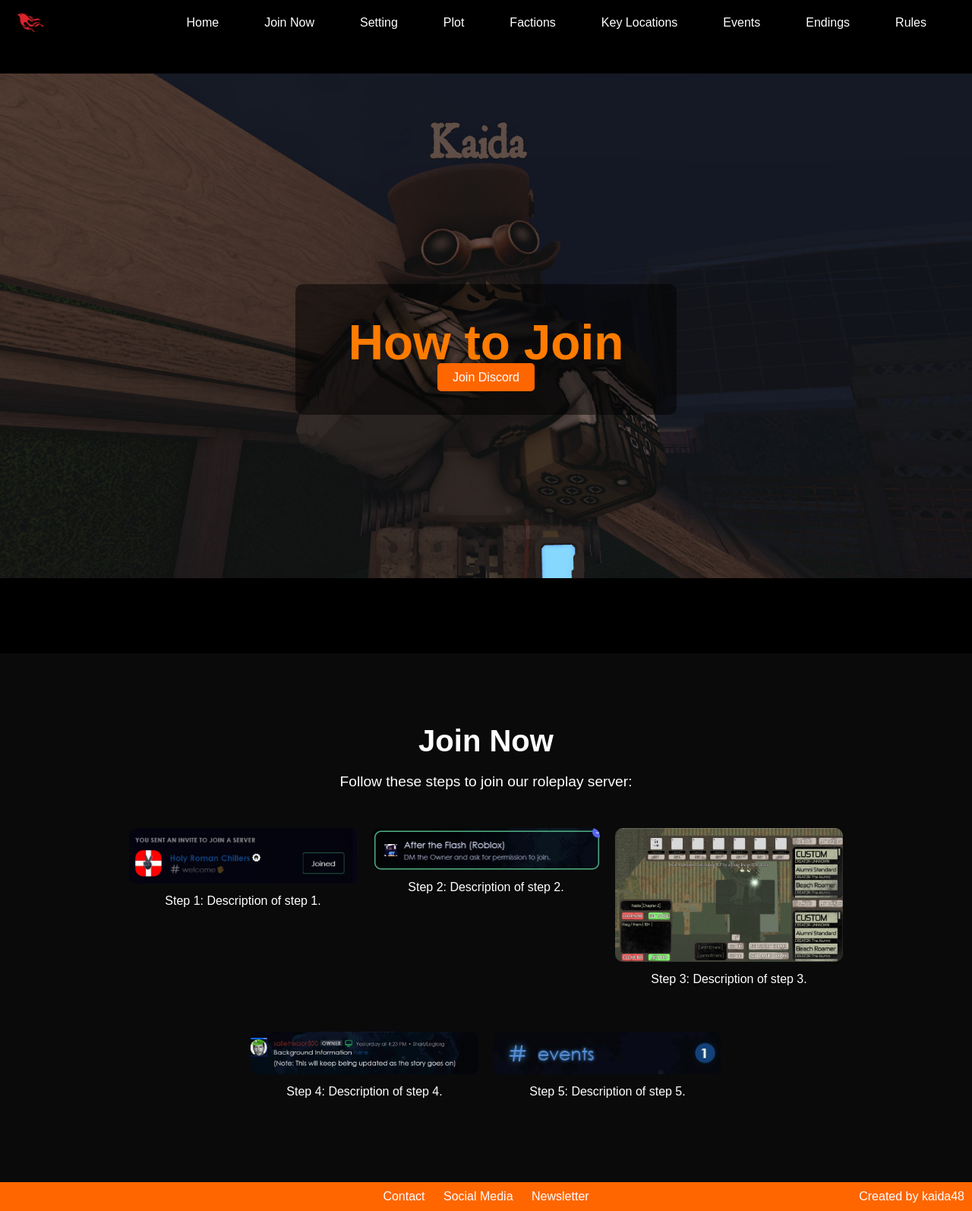
After one commit to kaida48/kaida48.github.io, a PHP site: page /join.html in a window 1280 px wide. The commit adds this page. Shown: the whole page at 76% size. Run offline with PHP 8.4, Linux system fonts and the light colour scheme; some web fonts are replaced.

Commit message:
Homepage Finish
Finished Homepage, started Join Now Page

```diff
--- a/endings.html
+++ b/endings.html
@@ -16,6 +16,7 @@
         <nav>
             <ul>
                 <li><a href="index.html" aria-label="Home">Home</a></li>
+                <li><a href="join.html" aria-label="Join Now">Join Now</a></li>
                 <li><a href="setting.html" aria-label="Setting">Setting</a></li>
                 <li><a href="plot.html" aria-label="Plot">Plot</a></li>
                 <li><a href="factions.html" aria-label="Factions">Factions</a></li>
--- a/factions.html
+++ b/factions.html
@@ -16,6 +16,7 @@
         <nav>
             <ul>
                 <li><a href="index.html" aria-label="Home">Home</a></li>
+                <li><a href="join.html" aria-label="Join Now">Join Now</a></li>
                 <li><a href="setting.html" aria-label="Setting">Setting</a></li>
                 <li><a href="plot.html" aria-label="Plot">Plot</a></li>
                 <li><a href="factions.html" aria-label="Factions">Factions</a></li>
--- /dev/null
+++ b/join.html
@@ -0,0 +1,100 @@
+<!DOCTYPE html>
+<html lang="en">
+<head>
+    <meta charset="UTF-8">
+    <meta name="viewport" content="width=device-width, initial-scale=1.0">
+    <title>Join Now - Project Phoenix Roleplay Wiki</title>
+    <link rel="stylesheet" href="main.css">
+</head>
+<body>
+    <header>
+        <div class="logo">
+            <a href="index.html" aria-label="Home">
+                <img src="images/logo.png" alt="Project Phoenix Logo">
+            </a>
+        </div>
+        <nav>
+            <ul>
+                <li><a href="index.html" aria-label="Home">Home</a></li>
+                <li><a href="join.html" aria-label="Join Now">Join Now</a></li>
+                <li><a href="setting.html" aria-label="Setting">Setting</a></li>
+                <li><a href="plot.html" aria-label="Plot">Plot</a></li>
+                <li><a href="factions.html" aria-label="Factions">Factions</a></li>
+                <li><a href="key-locations.html" aria-label="Key Locations">Key Locations</a></li>
+                <li><a href="events.html" aria-label="Events">Events</a></li>
+                <li><a href="endings.html" aria-label="Endings">Endings</a></li>
+                <li><a href="rules.html" aria-label="Rules">Rules</a></li>
+            </ul>
+        </nav>
+    </header>
+
+    <section class="hero">
+        <div class="overlay">
+            <h1>How to Join</h1>
+            <a href="https://discord.gg/rubRkdX95k" class="btn" aria-label="Join Discord">Join Discord</a>
+        </div>
+    </section>
+
+    <section class="content">
+        <h1>Join Now</h1>
+        <p>Follow these steps to join our roleplay server:</p>
+        <div class="steps">
+            <div class="step">
+                <img src="images/step1.jpg" alt="Step 1">
+                <p>Step 1: Description of step 1.</p>
+            </div>
+            <div class="step">
+                <img src="images/step2.jpg" alt="Step 2">
+                <p>Step 2: Description of step 2.</p>
+            </div>
+            <div class="step">
+                <img src="images/step3.jpg" alt="Step 3">
+                <p>Step 3: Description of step 3.</p>
+            </div>
+            <div class="step">
+                <img src="images/step4.jpg" alt="Step 4">
+                <p>Step 4: Description of step 4.</p>
+            </div>
+            <div class="step">
+                <img src="images/step5.jpg" alt="Step 5">
+                <p>Step 5: Description of step 5.</p>
+            </div>
+        </div>
+    </section>
+
+    <footer>
+        <p>Created by kaida48</p>
+        <div class="footer-links">
+            <a href="#" aria-label="Contact">Contact</a>
+            <a href="#" aria-label="Social Media">Social Media</a>
+            <a href="#" aria-label="Newsletter">Newsletter</a>
+        </div>
+    </footer>
+</body>
+</html>
+    </footer>
+</body>
+</html>
+
+</html>
+
+</body>
+</html>
+
+</body>
+</html>
+
+        </div>
+    </footer>
+</body>
+</html>
+
+</html>
+
+</html>
+
+</html>
+
+</html>
+
+</html>
--- a/key-locations.html
+++ b/key-locations.html
@@ -16,6 +16,7 @@
         <nav>
             <ul>
                 <li><a href="index.html" aria-label="Home">Home</a></li>
+                <li><a href="join.html" aria-label="Join Now">Join Now</a></li>
                 <li><a href="setting.html" aria-label="Setting">Setting</a></li>
                 <li><a href="plot.html" aria-label="Plot">Plot</a></li>
                 <li><a href="factions.html" aria-label="Factions">Factions</a></li>
--- a/main.css
+++ b/main.css
@@ -166,6 +166,7 @@ header nav ul li a:hover {
     padding: 10px 20px;
     border-radius: 5px;
     transition: background-color 0.3s, color 0.3s; /* Smooth transition */
+    margin-top: 40px; /* Increase margin to add more space */
 }
 
 .hero .btn:hover {
@@ -181,7 +182,7 @@ header nav ul li a:hover {
 }
 
 .introduction h2, .cta h2 {
-    font-family: 'CustomFontBold', Arial, sans-serif;
+    font-family: 'MonaspaceKrypton', Arial, sans-serif; /* Apply MonaspaceKrypton font */
     font-size: 2.5em;
     margin-bottom: 20px;
 }
@@ -228,7 +229,7 @@ header nav ul li a:hover {
 .featured {
     display: flex;
     flex-wrap: wrap;
-    justify-content: space-between; /* Adjust to bring items closer */
+    justify-content: center; /* Center the items */
     padding: 20px;
     background-color: #0a0a0b; /* Changed background color to #0a0a0b */
     color: var(--text-color); /* Use the new text color */
@@ -236,7 +237,7 @@ header nav ul li a:hover {
 
 .feature {
     width: 846px; /* Set the width to 846px */
-    margin-bottom: 20px;
+    margin: 10px; /* Reduce the margin to bring items closer */
     text-align: center;
     position: relative; /* Add position relative for overlay */
 }
@@ -275,14 +276,14 @@ header nav ul li a:hover {
 }
 
 .feature .text-overlay h3 {
-    font-family: 'CustomFontBold', Arial, sans-serif;
-    font-size: 1.5em;
+    font-family: 'MonaspaceKrypton', Arial, sans-serif; /* Apply MonaspaceKrypton font */
+    font-size: 2em; /* Increase font size */
     margin: 10px 0;
 }
 
 .feature .text-overlay p {
     font-family: 'CustomFontRegular', Arial, sans-serif;
-    font-size: 1em;
+    font-size: 1.2em; /* Increase font size */
 }
 
 .feature .text-overlay a {
@@ -290,6 +291,7 @@ header nav ul li a:hover {
     margin-top: 10px;
     text-decoration: none;
     color: var(--primary-color);
+    font-size: 1.2em; /* Increase font size */
 }
 
 .feature .text-overlay a:hover {
@@ -334,3 +336,55 @@ footer p {
         width: 100%;
     }
 }
+
+/* Content Section */
+.content {
+    padding: 60px 20px;
+    text-align: center;
+    background-color: #0a0a0b;
+    color: var(--text-color);
+}
+
+.content h1 {
+    font-family: 'MonaspaceKrypton', Arial, sans-serif;
+    font-size: 2.5em;
+    margin-bottom: 20px;
+}
+
+.content p {
+    font-size: 1.2em;
+    margin-bottom: 40px;
+}
+
+.steps {
+    display: flex;
+    flex-wrap: wrap;
+    justify-content: center;
+}
+
+.step {
+    width: 300px;
+    margin: 10px;
+    text-align: center;
+}
+
+.step img {
+    width: 100%;
+    height: auto;
+    border-radius: 10px;
+}
+
+.step p {
+    font-size: 1em;
+    margin-top: 10px;
+}
+
+/* Responsive Design */
+@media (max-width: 768px) {
+    .hero .overlay {
+        width: 90%;
+    }
+    .step {
+        width: 100%;
+    }
+}
--- a/plot.html
+++ b/plot.html
@@ -16,6 +16,7 @@
         <nav>
             <ul>
                 <li><a href="index.html" aria-label="Home">Home</a></li>
+                <li><a href="join.html" aria-label="Join Now">Join Now</a></li>
                 <li><a href="setting.html" aria-label="Setting">Setting</a></li>
                 <li><a href="plot.html" aria-label="Plot">Plot</a></li>
                 <li><a href="factions.html" aria-label="Factions">Factions</a></li>
```
Also changed, not shown: events.html (+6 -18 lines), index.html (+38 -2 lines), rules.html (+4 -3 lines), images/featured/endings.jpg (renamed from images/Sleepless_Night.jpg), images/featured/events.jpg (renamed from images/Goodbye_Forever.jpg), images/featured/rules.jpg (renamed from images/graffiti.jpg), images/step4.jpg, images/step5.jpg.
